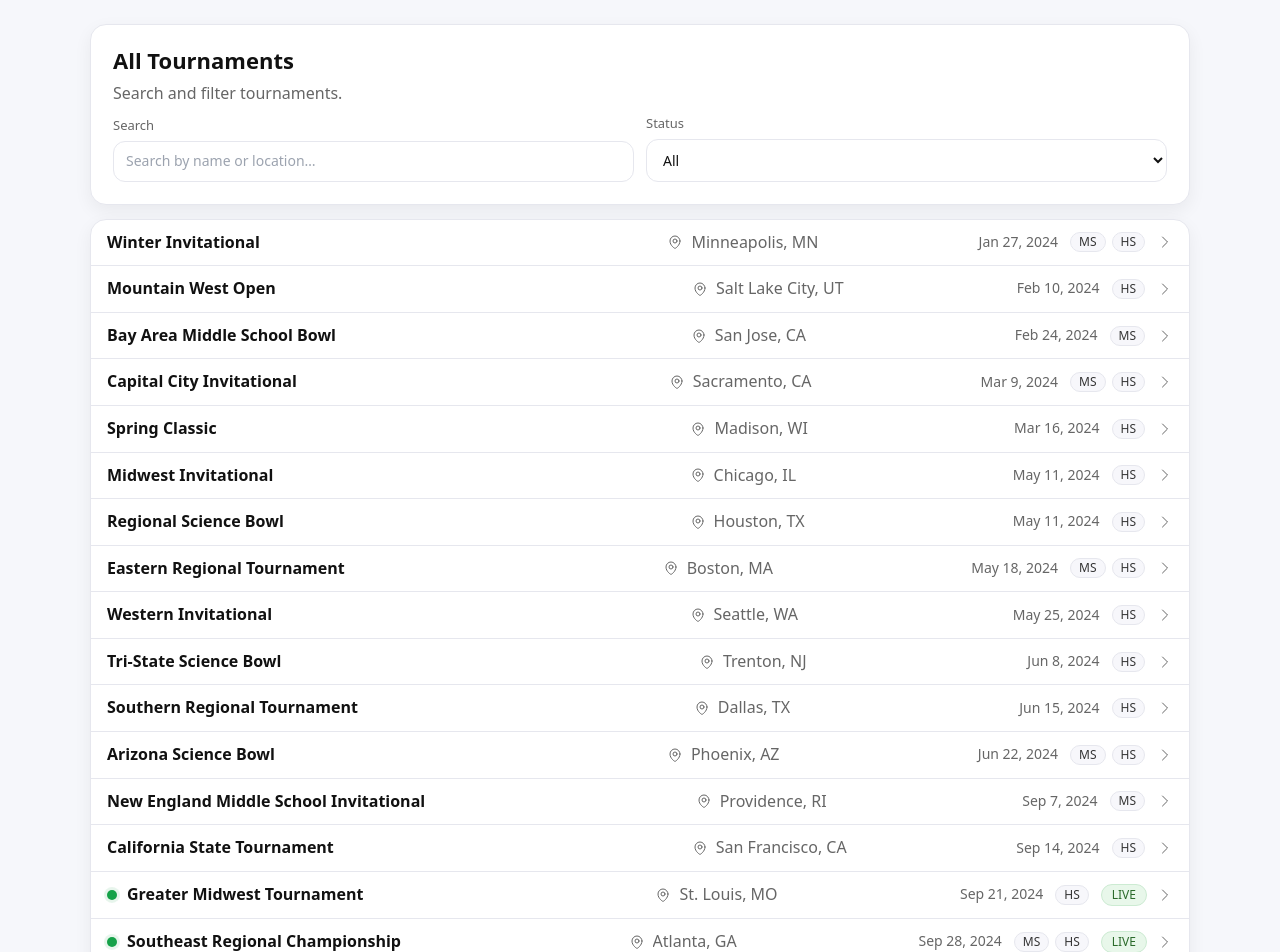
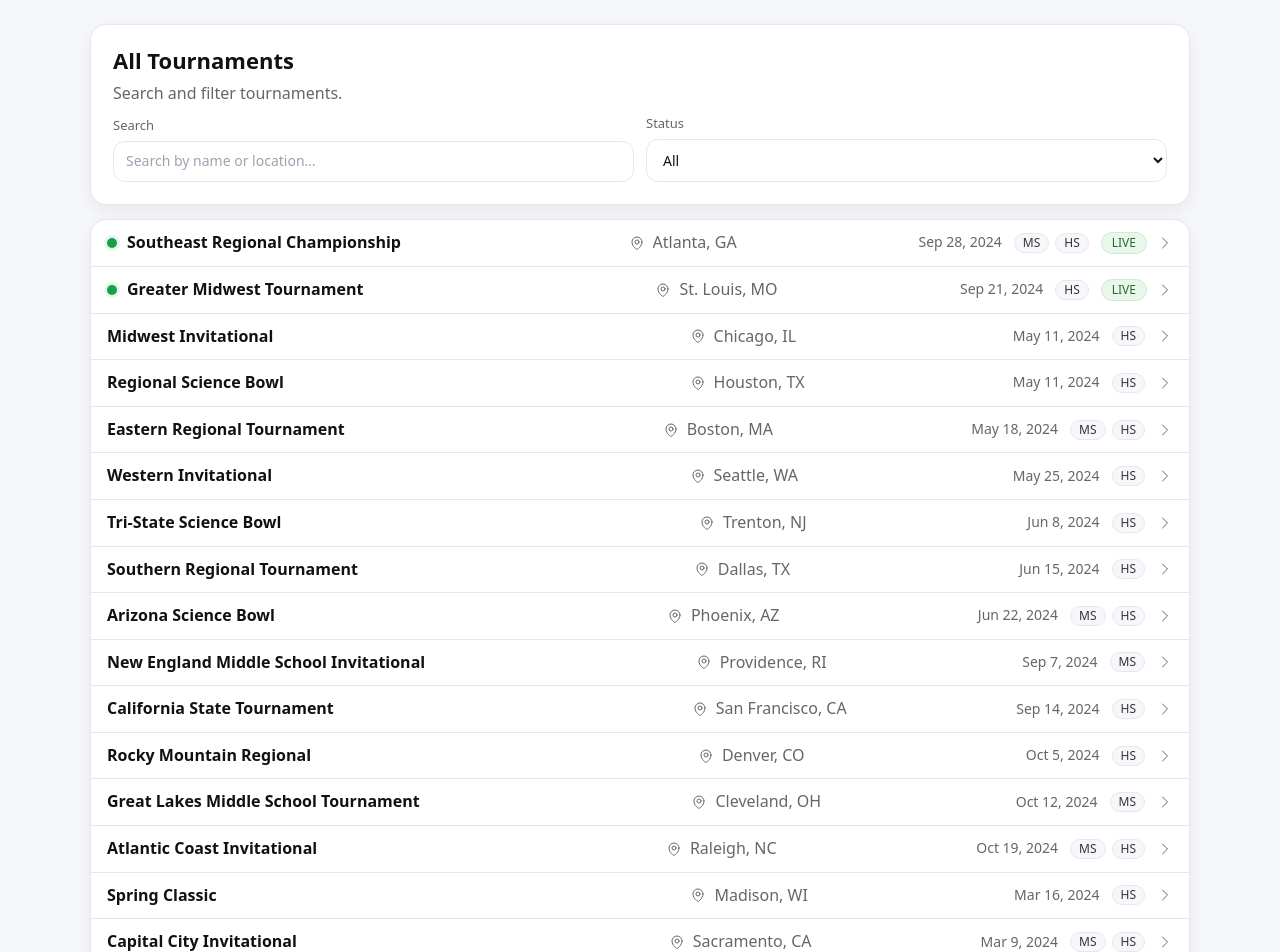
Before and after one commit to xpoes123/scibowl-org, a React (Vite) app in the folder apps/website/frontend/: page /tournaments in a window 1280 px wide. Shown: the top 952 px of the page. Built offline with nearby package versions, Linux system fonts and the light colour scheme; no server answers.

Commit message:
Update tournament sorting

```diff
--- a/apps/website/frontend/src/features/tournaments/pages/TournamentsPage.tsx
+++ b/apps/website/frontend/src/features/tournaments/pages/TournamentsPage.tsx
@@ -4,6 +4,25 @@ import { useTournaments } from "../hooks/useTournaments";
 import type { TournamentStatus, TournamentStatusParam } from "../types";
 import { parseStatusQueryParam } from "../utils/status";
 import { TournamentRow } from "../components/TournamentRow";
+
+function compareWithinStatus(status: TournamentStatus, aKey: { start_date: string; end_date?: string; updated_at?: string; name: string }, bKey: { start_date: string; end_date?: string; updated_at?: string; name: string }): number {
+  if (status === "LIVE") {
+    const aSort = aKey.updated_at ?? aKey.start_date;
+    const bSort = bKey.updated_at ?? bKey.start_date;
+    if (aSort !== bSort) return bSort.localeCompare(aSort);
+    return aKey.name.localeCompare(bKey.name);
+  }
+
+  if (status === "UPCOMING") {
+    if (aKey.start_date !== bKey.start_date) return aKey.start_date.localeCompare(bKey.start_date);
+    return aKey.name.localeCompare(bKey.name);
+  }
+
+  const aSort = aKey.end_date ?? aKey.start_date;
+  const bSort = bKey.end_date ?? bKey.start_date;
+  if (aSort !== bSort) return bSort.localeCompare(aSort);
+  return aKey.name.localeCompare(bKey.name);
+}
 
 function statusParamToStatus(param: TournamentStatusParam): TournamentStatus {
   switch (param) {
@@ -45,8 +64,13 @@ export function TournamentsPage() {
     }
 
     return list.slice().sort((a, b) => {
-      if (a.start_date !== b.start_date) return a.start_date.localeCompare(b.start_date);
-      return a.name.localeCompare(b.name);
+      if (statusParam === "all") {
+        const order: Record<TournamentStatus, number> = { LIVE: 0, UPCOMING: 1, FINISHED: 2 };
+        if (a.status !== b.status) return order[a.status] - order[b.status];
+        return compareWithinStatus(a.status, a, b);
+      }
+
+      return compareWithinStatus(statusParamToStatus(statusParam), a, b);
     });
   }, [query, statusParam, tournaments]);
 
```
